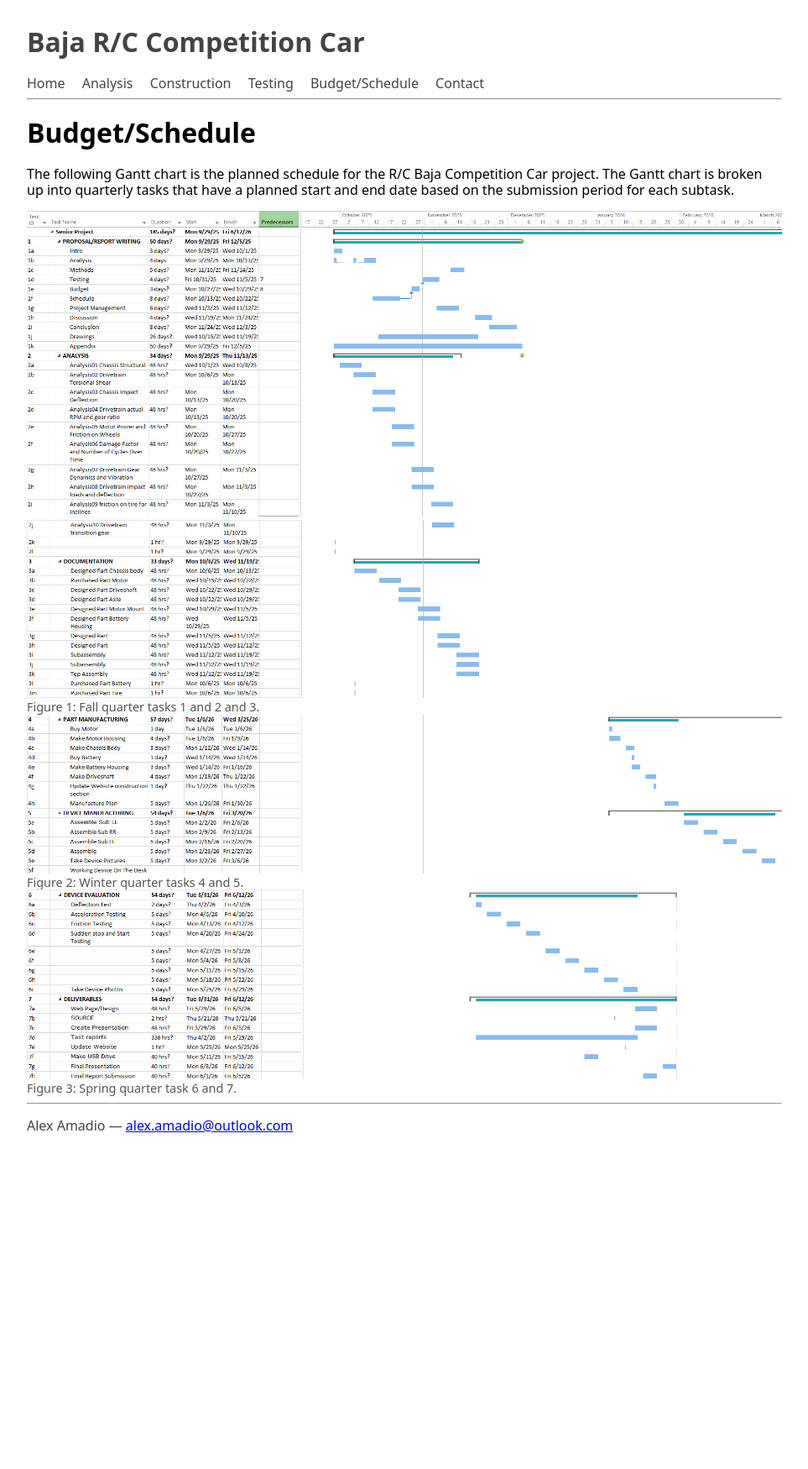
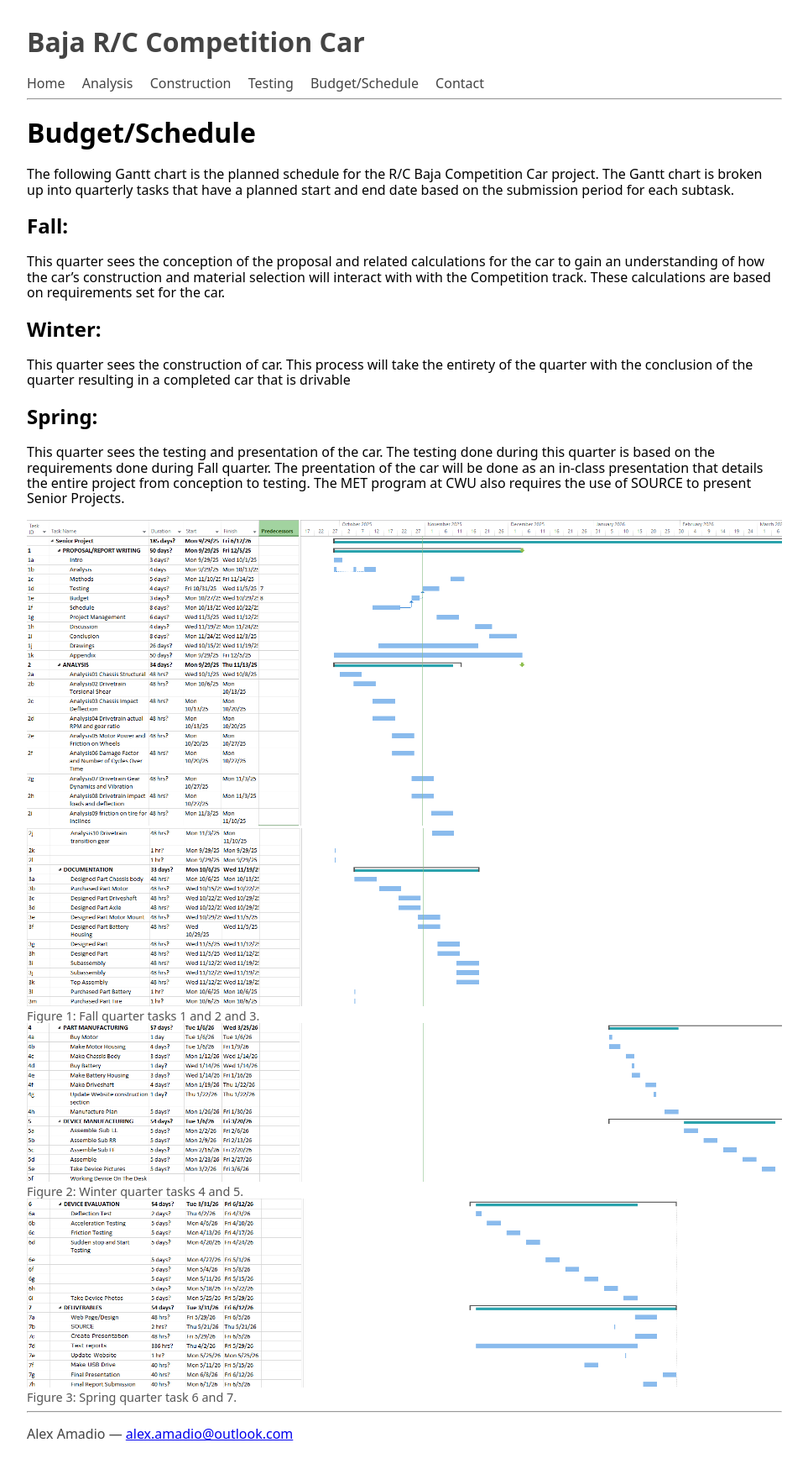
Before and after one commit to aaeygui/aaeygui.github.io, a Jekyll site: the page built from budget-schedule.md, in a window 1280 px wide. Shown: the whole page at 84% size, without its empty margins (158-1121 px from the left). Built offline with Jekyll 4.4.1, drawn with Linux system fonts in a browser that asks for light colours; before the commit the page ends 1381 px from its top, so only the background shows below that.

Commit message:
finished summary of schedule

```diff
--- a/budget-schedule.md
+++ b/budget-schedule.md
@@ -8,6 +8,14 @@ permalink: /budget-schedule/
 
 The following Gantt chart is the planned schedule for the R/C Baja Competition Car project. The Gantt chart is broken up into quarterly tasks that have a planned start and end date based on the submission period for each subtask.
 
+## Fall:
+This quarter sees the conception of the proposal and related calculations for the car to gain an understanding of how the car's construction and material selection will interact with with the Competition track. These calculations are based on requirements set for the car.
+
+## Winter:
+This quarter sees the construction of car. This process will take the entirety of the quarter with the conclusion of the quarter resulting in a completed car that is drivable
+
+## Spring:
+This quarter sees the testing and presentation of the car. The testing done during this quarter is based on the requirements done during Fall quarter. The preentation of the car will be done as an in-class presentation that details the entire project from conception to testing. The MET program at CWU also requires the use of SOURCE to present Senior Projects.
 
   <figure style="flex:1 1 50%;margin:auto;">
   <img src="{{ '/assets/Fall_quarter_1_and_2.png' | relative_url }}" alt="Sketch of the device - view 1" style="width:100%;height:auto;">
```
